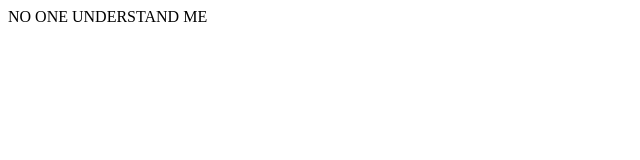
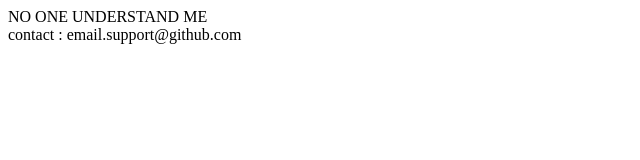
Before and after one commit to Arthurker/myindex, a plain HTML site: page index.html in a window 1280 px wide. Shown: the whole page, without its empty margins (0-640 px from the left). Drawn offline with Linux system fonts and the light colour scheme.

Commit message:
添加显示

```diff
--- a/index.html
+++ b/index.html
@@ -8,5 +8,6 @@
 </head>
 <body>
 NO ONE UNDERSTAND ME
+<div id="footer">contact : email.support@github.com</div>
 </body>
 </html>
```
